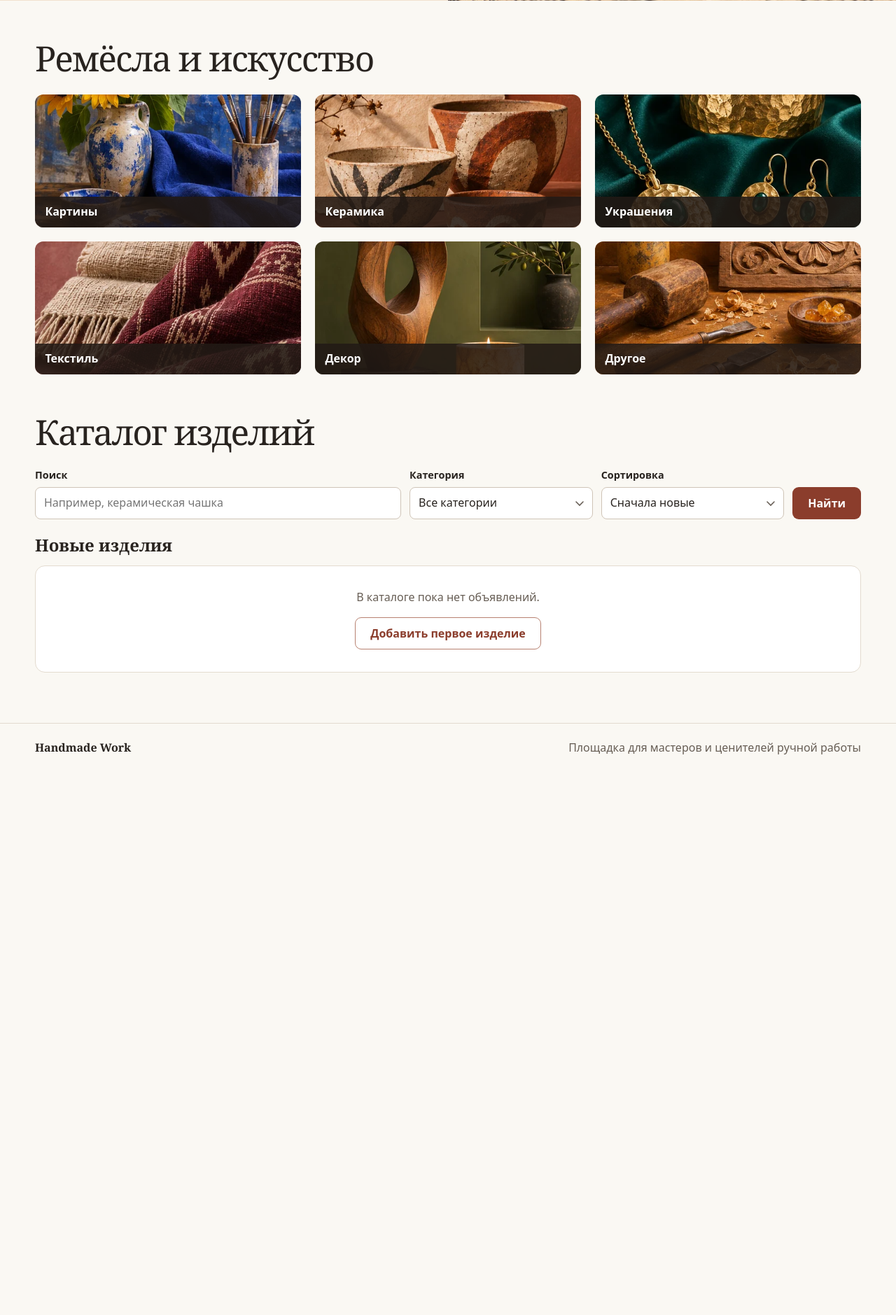
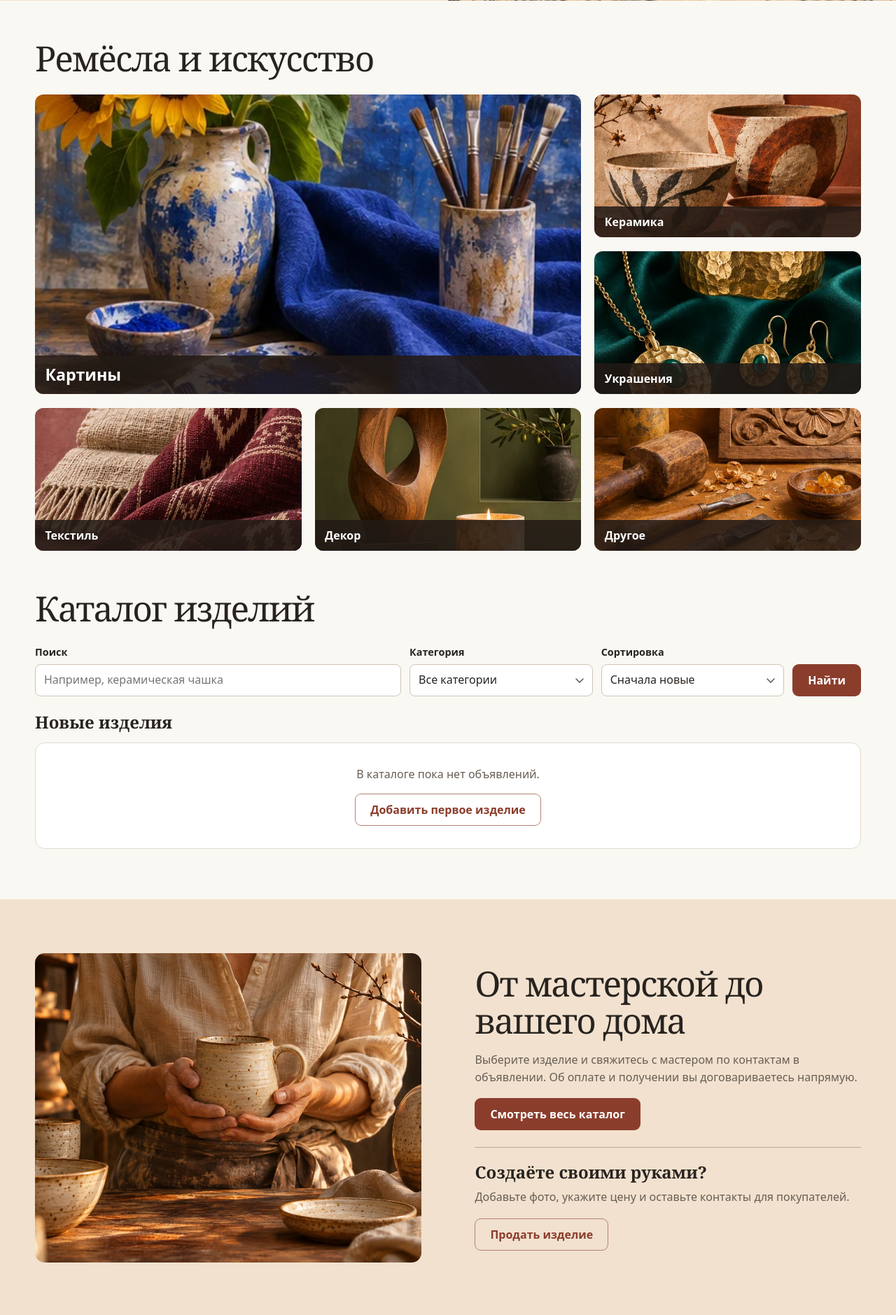
Before and after one commit to Aram9622/handmade-world, a Laravel app: page / in a window 1280 px wide. Shown: the part 799-2678 px from the top of the page at 70% size. Before the commit the page ends 1877 px from the top, so only its background shows below. Run offline with Laravel 12, Linux system fonts and the light colour scheme; data that the repository does not hold is empty.

Commit message:
Expand the marketplace homepage with collections and workshop guide

```diff
--- a/lang/en.json
+++ b/lang/en.json
@@ -240,5 +240,9 @@
     "Новые объявления": "New listings",
     "Новые комментарии": "New comments",
     "Новые регистрации": "New registrations",
-    "Всего за период: :count": "Period total: :count"
+    "Всего за период: :count": "Period total: :count",
+    "От мастерской до вашего дома": "From the workshop to your home",
+    "Выберите изделие и свяжитесь с мастером по контактам в объявлении. Об оплате и получении вы договариваетесь напрямую.": "Choose an item and use the contact details in the listing to reach the maker. Arrange payment and pickup or delivery directly with them.",
+    "Создаёте своими руками?": "Do you make things by hand?",
+    "Добавьте фото, укажите цену и оставьте контакты для покупателей.": "Add a photo, set a price, and leave contact details for buyers."
 }
--- a/lang/hy.json
+++ b/lang/hy.json
@@ -240,5 +240,9 @@
     "Новые объявления": "Նոր հայտարարություններ",
     "Новые комментарии": "Նոր մեկնաբանություններ",
     "Новые регистрации": "Նոր գրանցումներ",
-    "Всего за период: :count": "Ընդամենը՝ :count"
+    "Всего за период: :count": "Ընդամենը՝ :count",
+    "От мастерской до вашего дома": "Արհեստանոցից մինչև ձեր տուն",
+    "Выберите изделие и свяжитесь с мастером по контактам в объявлении. Об оплате и получении вы договариваетесь напрямую.": "Ընտրեք իրը և կապվեք վարպետի հետ հայտարարության մեջ նշված տվյալներով։ Վճարման և ստացման պայմանները համաձայնեցրեք անմիջապես վարպետի հետ։",
+    "Создаёте своими руками?": "Ձեռագործ իրե՞ր եք ստեղծում։",
+    "Добавьте фото, укажите цену и оставьте контакты для покупателей.": "Ավելացրեք լուսանկար, նշեք գինը և թողեք կոնտակտային տվյալներ գնորդների համար։"
 }
--- a/public/market.css
+++ b/public/market.css
@@ -135,8 +135,6 @@ small{font-weight:400;color:var(--muted);font-size:.88rem}
  .timeline{grid-template-columns:1fr}
 }
 @media(max-width:420px){
- .category-directory .grid{grid-template-columns:repeat(2,minmax(0,1fr))}
- .category-tile{aspect-ratio:4/3}
  .gallery{grid-template-columns:1fr}
 }
 
@@ -263,3 +261,44 @@ html[lang="hy"] .home-cover h1{font-size:clamp(2.5rem,5.4vw,6rem)}
  .site-sell,.site-login{display:none}
  .header-popover .mobile-sell,.header-popover .mobile-login{display:block}
 }
+
+/* Homepage collections */
+.home-collection{
+ display:grid;
+ grid-template-columns:repeat(3,minmax(0,1fr));
+ grid-auto-rows:clamp(120px,16vw,210px);
+ gap:clamp(10px,1.5vw,20px);
+}
+.home-collection .category-tile{aspect-ratio:auto}
+.home-collection .category-tile:first-child{grid-area:span 2 / span 2}
+.home-collection .category-tile:first-child span{font-size:clamp(1rem,2vw,1.45rem)}
+.home-workshop{
+ padding:clamp(32px,6vw,80px) 0;
+ background:#f1e1ce;
+}
+.home-workshop-inner{
+ display:grid;
+ grid-template-columns:minmax(0,1fr) minmax(0,1fr);
+ align-items:center;
+ gap:clamp(24px,6vw,84px);
+}
+.home-workshop img{
+ display:block;
+ width:100%;
+ aspect-ratio:5/4;
+ object-fit:cover;
+ border-radius:14px;
+}
+.home-workshop-copy{overflow-wrap:anywhere}
+.home-workshop h2{margin-bottom:16px}
+.home-workshop p{margin:0 0 18px;color:var(--muted)}
+.home-workshop-sell{margin-top:24px;padding-top:22px;border-top:1px solid #bfa692}
+.home-workshop-sell h3{margin-bottom:10px;font-size:1.5rem}
+
+@media(max-width:760px){
+ .home-collection{grid-template-columns:repeat(2,minmax(0,1fr))}
+ .home-collection .category-tile:first-child{grid-area:auto / span 2}
+ .home-collection .category-tile:last-child{grid-column:span 2}
+ .home-workshop-inner{grid-template-columns:1fr}
+ .home-workshop img{aspect-ratio:16/10}
+}
--- a/resources/views/catalog-editorial.blade.php
+++ b/resources/views/catalog-editorial.blade.php
@@ -1,6 +1,6 @@
 <section class="category-directory" aria-labelledby="category-heading">
     <h2 id="category-heading">{{ $editorial['home']['directory_title'] }}</h2>
-    <div class="grid">
+    <div class="home-collection">
         @foreach(\App\Models\Listing::CATEGORIES as $key => $label)
             <a class="category-tile" data-reveal href="{{ route('catalog', ['category' => $key]) }}">
                 <img src="{{ $editorial[$key]['cover_url'] }}" alt="" loading="lazy">
--- a/resources/views/catalog.blade.php
+++ b/resources/views/catalog.blade.php
@@ -106,3 +106,9 @@
     @include('listing-pagination', ['anchor' => '#catalog-results'])
 </section>
 @endsection
+
+@if($showEditorial && !$categoryName)
+    @section('after-content')
+        @include('home-workshop')
+    @endsection
+@endif
--- /dev/null
+++ b/resources/views/home-workshop.blade.php
@@ -0,0 +1,15 @@
+<section class="home-workshop" aria-labelledby="workshop-heading">
+    <div class="wrap home-workshop-inner">
+        <img src="{{ asset('images/workshop.webp') }}" alt="" loading="lazy">
+        <div class="home-workshop-copy">
+            <h2 id="workshop-heading">{{ __('От мастерской до вашего дома') }}</h2>
+            <p>{{ __('Выберите изделие и свяжитесь с мастером по контактам в объявлении. Об оплате и получении вы договариваетесь напрямую.') }}</p>
+            <a class="button" href="#catalog">{{ __('Смотреть весь каталог') }}</a>
+            <div class="home-workshop-sell">
+                <h3>{{ __('Создаёте своими руками?') }}</h3>
+                <p>{{ __('Добавьте фото, укажите цену и оставьте контакты для покупателей.') }}</p>
+                <a class="button outline" href="{{ route('listings.create') }}">{{ __('Продать изделие') }}</a>
+            </div>
+        </div>
+    </div>
+</section>
--- a/resources/views/layout.blade.php
+++ b/resources/views/layout.blade.php
@@ -23,6 +23,7 @@
     <div class="wrap">
         @yield('content')
     </div>
+    @yield('after-content')
 </main>
 <footer class="footer"><div class="wrap"><strong>Handmade Work</strong><span>{{ __('Площадка для мастеров и ценителей ручной работы') }}</span></div></footer>
 @show
```
